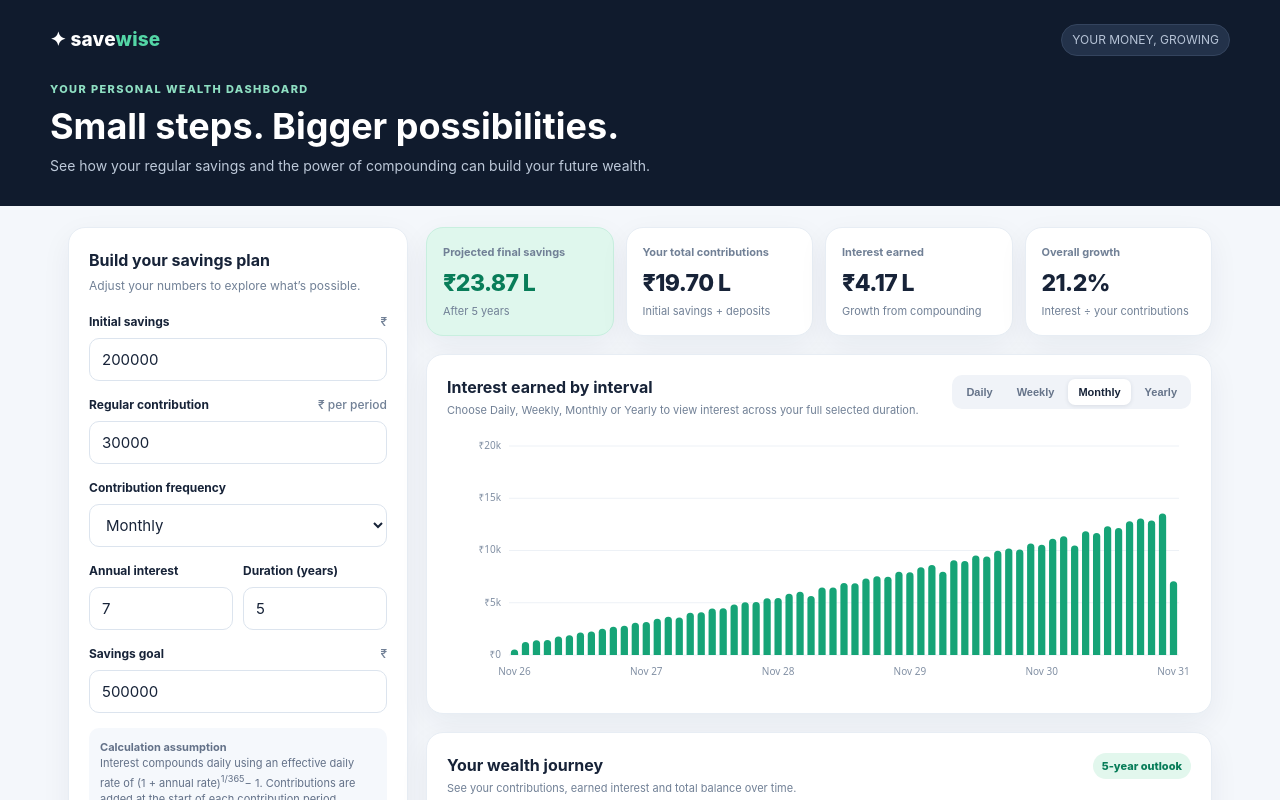
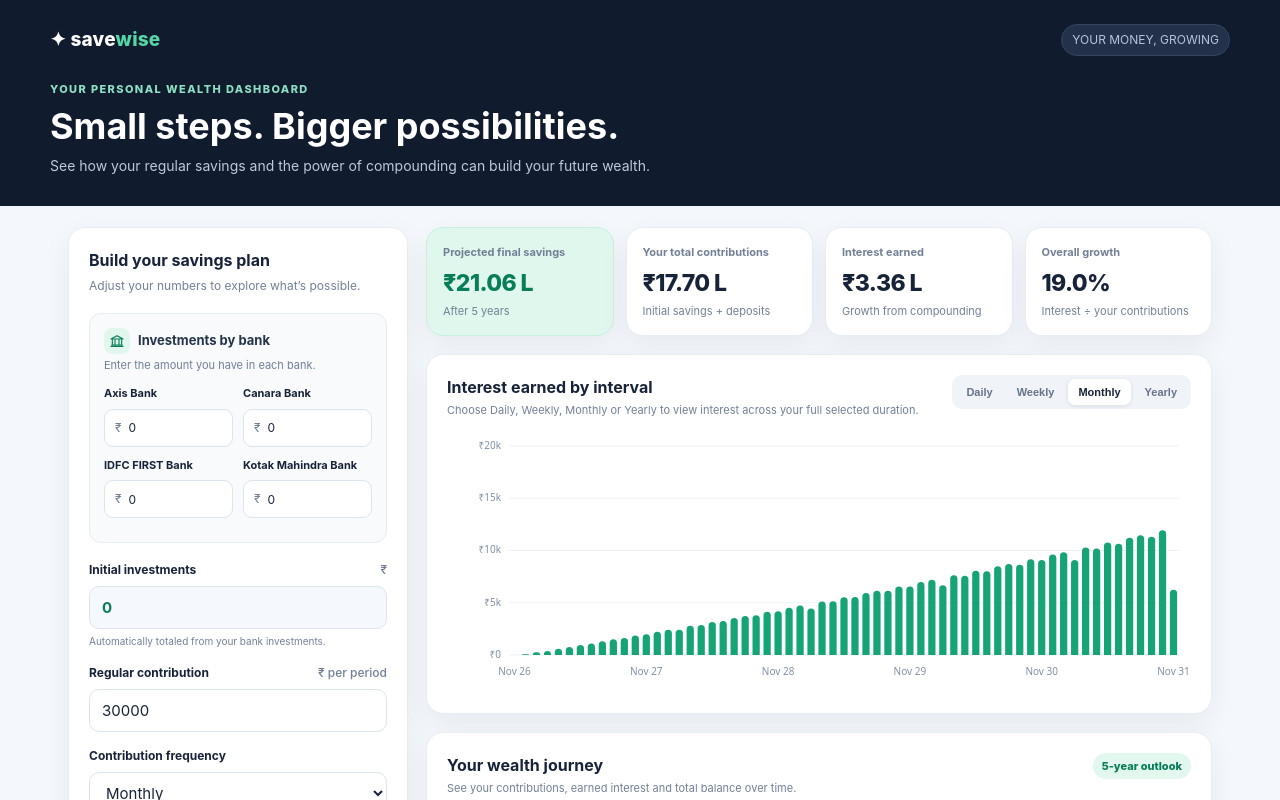
Before and after one commit to TechKarnan/savewise, a React (Vite) app: page / in a window 1280 px wide. Shown: the top 800 px of the page. Built offline with nearby package versions, Linux system fonts and the light colour scheme.

Commit message:
added per bank investments

```diff
--- a/src/App.jsx
+++ b/src/App.jsx
@@ -1,4 +1,5 @@
 import React, { useEffect } from 'react';
+import Investments from './Investments.jsx';
 
 export default function App() {
   useEffect(() => {
@@ -1028,9 +1029,19 @@ export default function App() {
               what’s possible.
             </p>
 
+            <Investments
+              onTotalChange={total => {
+                const initialInput = document.getElementById('initial');
+                initialInput.value = String(total);
+                initialInput.dispatchEvent(
+                  new Event('input', { bubbles: true })
+                );
+              }}
+            />
+
             <div className="field">
               <label htmlFor="initial">
-                Initial savings
+                Initial investments
                 <span className="hint">
                   ₹
                 </span>
@@ -1041,8 +1052,13 @@ export default function App() {
                 type="number"
                 min="0"
                 step="1000"
-                defaultValue="200000"
+                defaultValue="0"
+                readOnly
+                aria-describedby="initialInvestmentsHelp"
               />
+              <small id="initialInvestmentsHelp" className="field-help">
+                Automatically totaled from your bank investments.
+              </small>
             </div>
 
             <div className="field">
--- /dev/null
+++ b/src/Investments.jsx
@@ -0,0 +1,65 @@
+import React, { useState } from 'react';
+
+const banks = [
+  { id: 'axis', label: 'Axis Bank' },
+  { id: 'canara', label: 'Canara Bank' },
+  { id: 'idfc', label: 'IDFC FIRST Bank' },
+  { id: 'kotak', label: 'Kotak Mahindra Bank' }
+];
+
+export default function Investments({ onTotalChange }) {
+  const [values, setValues] = useState({
+    axis: '0',
+    canara: '0',
+    idfc: '0',
+    kotak: '0'
+  });
+
+  function updateBank(id, rawValue) {
+    const value =
+      rawValue === '' ? '' : String(Math.max(0, Number(rawValue) || 0));
+    const nextValues = { ...values, [id]: value };
+
+    setValues(nextValues);
+    onTotalChange(
+      Object.values(nextValues).reduce(
+        (total, amount) => total + (Number(amount) || 0),
+        0
+      )
+    );
+  }
+
+  return (
+    <section className="investments" aria-labelledby="investmentsTitle">
+      <div className="investments-heading">
+        <span className="investments-icon" aria-hidden="true">
+          <svg viewBox="0 0 24 24" fill="none">
+            <path d="M3 9h18L12 4 3 9Z" />
+            <path d="M5 10v8m4-8v8m6-8v8m4-8v8M3 20h18M4 18h16" />
+          </svg>
+        </span>
+        <h3 id="investmentsTitle">Investments by bank</h3>
+      </div>
+      <p className="investments-sub">Enter the amount you have in each bank.</p>
+
+      <div className="investment-fields">
+        {banks.map(bank => (
+          <div className="field investment-field" key={bank.id}>
+            <label htmlFor={`investment-${bank.id}`}>{bank.label}</label>
+            <div className="investment-input">
+              <span aria-hidden="true">₹</span>
+              <input
+                id={`investment-${bank.id}`}
+                type="number"
+                min="0"
+                step="1000"
+                value={values[bank.id]}
+                onChange={event => updateBank(bank.id, event.target.value)}
+              />
+            </div>
+          </div>
+        ))}
+      </div>
+    </section>
+  );
+}
--- a/src/index.css
+++ b/src/index.css
@@ -6,6 +6,23 @@ main{max-width:1180px;margin:-1px auto 50px;padding:22px 18px}.grid{display:grid
 .right{display:grid;gap:18px}.metrics{display:grid;grid-template-columns:repeat(4,1fr);gap:12px}.metric{padding:16px;min-width:0}.metric .label{font-size:11px;color:var(--muted);font-weight:700}.metric .value{font-size:clamp(17px,2vw,23px);font-weight:800;letter-spacing:-.6px;margin:6px 0 2px;overflow-wrap:anywhere}.metric .detail{font-size:11px;color:var(--muted)}.metric.primary{background:var(--green2);border-color:#c8efdf}.metric.primary .value{color:#087d59}
 .section-head{display:flex;align-items:flex-start;justify-content:space-between;gap:12px;margin-bottom:14px}.section-head h2{font-size:16px;margin:0}.section-head p{font-size:11px;color:var(--muted);margin:3px 0 0}.seg{display:flex;gap:4px;background:#f0f3f8;padding:4px;border-radius:10px;flex-shrink:0}.seg button{border:0;background:transparent;color:#66748a;border-radius:7px;padding:7px 10px;font-size:11px;font-weight:700;cursor:pointer}.seg button.active{background:#fff;color:#172338;box-shadow:0 1px 4px #1a2b451c}
 .chart-wrap{height:260px;position:relative;width:100%}canvas{width:100%;height:100%;display:block}
+
+.investments{margin:0 0 18px;padding:14px;border:1px solid #e7edf4;border-radius:12px;background:#f8fafc}
+.investments-heading{display:flex;align-items:center;gap:8px}
+.investments h3{margin:0;font-size:13px;color:#24354a}
+.investments-icon{width:26px;height:26px;display:grid;place-items:center;flex:none;border-radius:8px;background:#e1f7ed;color:#087d59}
+.investments-icon svg{width:16px;height:16px;stroke:currentColor;stroke-width:1.7;stroke-linecap:round;stroke-linejoin:round}
+.investments-sub{margin:3px 0 12px;color:#718096;font-size:11px}
+.investment-fields{display:grid;grid-template-columns:1fr 1fr;gap:0 10px}
+.investment-field{margin-bottom:10px}
+.investment-field label{font-size:11px}
+.investment-input{height:38px;display:flex;align-items:center;gap:7px;padding:0 10px;border:1px solid #dce4ee;border-radius:9px;background:#fff;color:#718096;font-size:12px}
+.investment-input:focus-within{border-color:var(--blue);box-shadow:0 0 0 3px #4778e81c}
+.investment-input input{width:100%;height:100%;padding:0;border:0;outline:0;background:transparent;color:var(--ink);font:inherit}
+.investment-input input:focus{box-shadow:none}
+.field-help{display:block;margin-top:5px;color:var(--muted);font-size:10px}
+#initial[readonly]{background:#f5f8fc;font-weight:700;color:#087d59}
+@media(max-width:480px){.investment-fields{grid-template-columns:1fr}}
 
 /* Show a team creating company revenue that flows into savings and compounds. */
 .savings-journey{overflow:hidden;position:relative;margin:2px 0 17px;padding:15px 17px 10px;border:1px solid #dce9df;border-radius:14px;background:linear-gradient(180deg,#f2f8f2 0%,#f8faf5 72%,#edf3e9 100%)}
```
